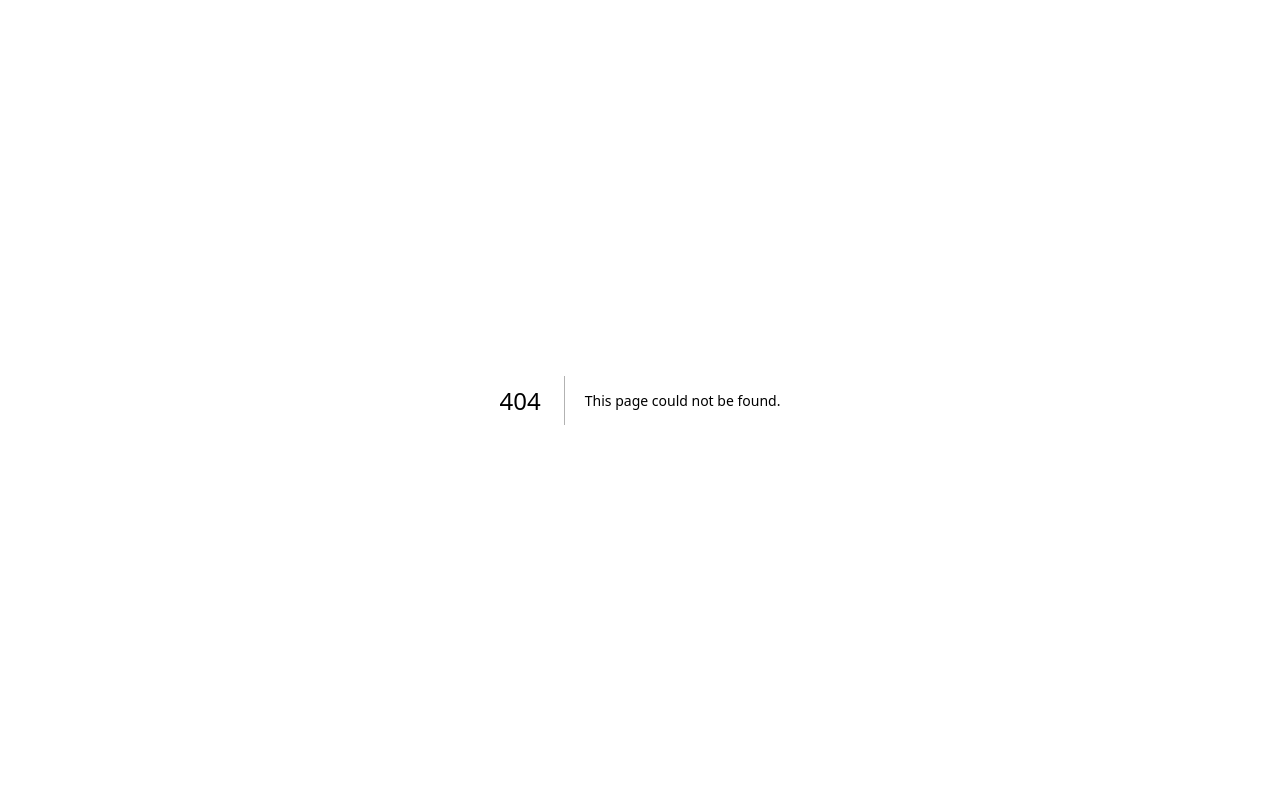
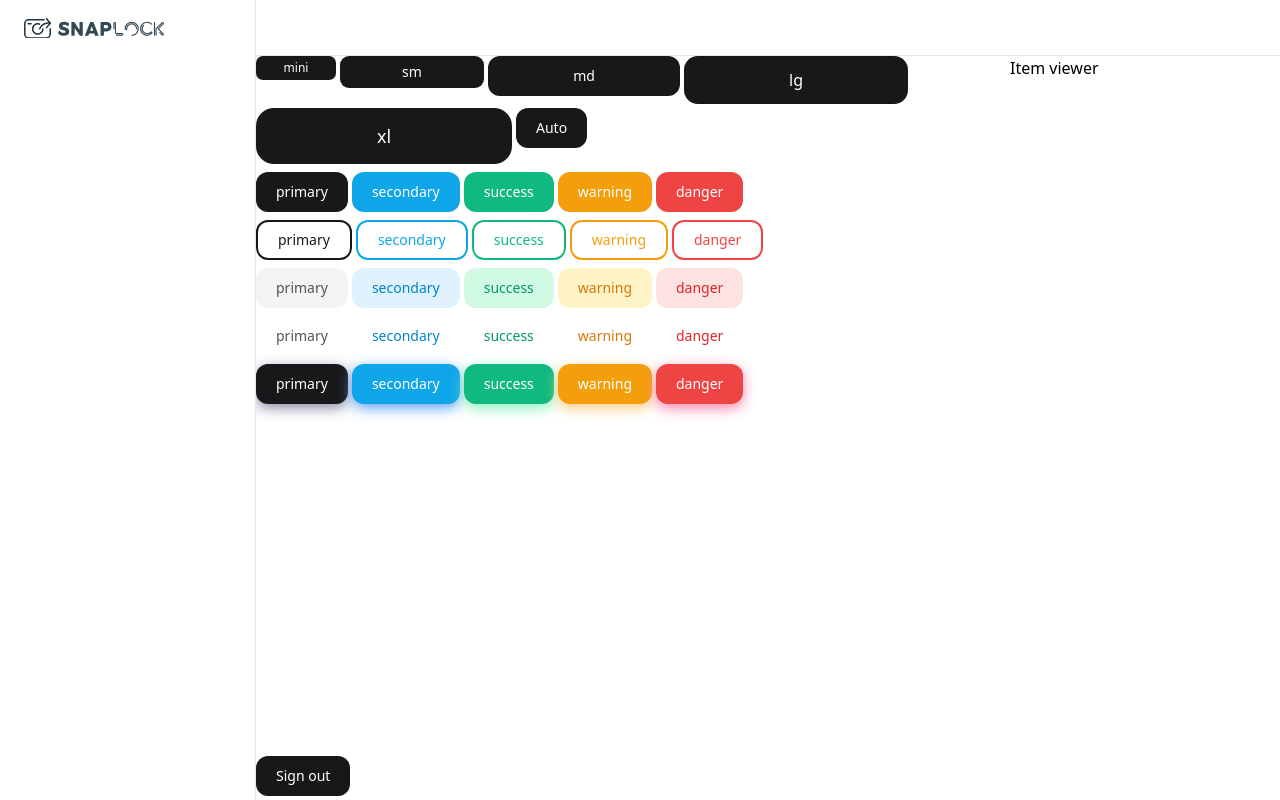
Before and after one commit to emimudev/snaplock, a Next.js app: page /overview in a window 1280 px wide. Before the commit this address had no page. Built offline with nearby package versions, Linux system fonts and the light colour scheme; no server answers.

Commit message:
Add button component

```diff
--- a/package.json
+++ b/package.json
@@ -15,7 +15,8 @@
     "next-auth": "^4.19.2",
     "react": "18.2.0",
     "react-dom": "18.2.0",
-    "react-icons": "^4.7.1"
+    "react-icons": "^4.7.1",
+    "tailwind-variants": "^0.0.30"
   },
   "devDependencies": {
     "autoprefixer": "^10.4.13",
--- /dev/null
+++ b/src/components/button/index.js
@@ -0,0 +1,184 @@
+import { tv } from 'tailwind-variants'
+
+export default function Button({
+  children,
+  className,
+  size,
+  color,
+  bordered = false,
+  rounded,
+  type,
+  flat,
+  ghost,
+  shadow,
+  ...props
+}) {
+  return (
+    <button
+      {...props}
+      className={buttonStyles({
+        class: className,
+        size,
+        color,
+        bordered,
+        rounded,
+        type,
+        ghost,
+        flat,
+        shadow
+      })}
+    >
+      {children}
+    </button>
+  )
+}
+
+const buttonStyles = tv({
+  base: 'relative flex overflow-hidden items-center justify-center rounded-md font-medium focus:outline-none active:scale-[0.97] transition-transform focus-visible:ring hover:transition-colors',
+  variants: {
+    color: {
+      primary: 'bg-zinc-900 hover:bg-zinc-700 text-white',
+      secondary: 'bg-sky-500 hover:bg-sky-600 text-white',
+      success: 'bg-emerald-500 hover:bg-emerald-600 text-white',
+      warning: 'bg-amber-500 hover:bg-amber-600 text-white',
+      danger: 'bg-red-500 hover:bg-red-600 text-white'
+    },
+    size: {
+      xs: 'px-1.5 h-6 text-xs min-w-[5rem] rounded-[7px]',
+      sm: 'px-2.5 h-8 text-sm min-w-[9rem] rounded-[9px]',
+      md: 'px-3.5 h-10 text-sm min-w-[12rem] rounded-[12px]',
+      lg: 'px-5 h-12 text-md min-w-[14rem] rounded-[14px]',
+      xl: 'px-6 h-14 text-lg min-w-[16rem] rounded-[18px]',
+      auto: 'px-5 h-10 text-sm min-w-fit rounded-[12px]'
+    },
+    rounded: {
+      true: 'rounded-full'
+    },
+    bordered: {
+      true: 'border-2 bg-transparent'
+    },
+    flat: {
+      true: ''
+    },
+    ghost: {
+      true: 'bg-transparent'
+    },
+    shadow: {
+      true: ''
+    }
+  },
+  compoundVariants: [
+    {
+      color: 'primary',
+      bordered: true,
+      className: 'text-zinc-900 border-zinc-900 hover:bg-zinc-100'
+    },
+    {
+      color: 'secondary',
+      bordered: true,
+      className: 'text-sky-500 border-sky-500 hover:bg-sky-100'
+    },
+    {
+      color: 'success',
+      bordered: true,
+      className: 'text-emerald-500 border-emerald-500 hover:bg-emerald-100'
+    },
+    {
+      color: 'warning',
+      bordered: true,
+      className: 'text-amber-500 border-amber-500 hover:bg-amber-100'
+    },
+    {
+      color: 'error',
+      bordered: true,
+      className: 'text-red-500 border-red-500 hover:bg-red-100'
+    },
+    // Shadow compound variants
+    {
+      color: 'primary',
+      shadow: true,
+      className: 'shadow-[0_4px_14px_0_#888aa3]'
+    },
+    {
+      color: 'secondary',
+      shadow: true,
+      className: 'shadow-[0_4px_14px_0_#5EA2EF]'
+    },
+    {
+      color: 'success',
+      shadow: true,
+      className: 'shadow-[0_4px_14px_0_#88f1b6]'
+    },
+    {
+      color: 'danger',
+      shadow: true,
+      className: 'shadow-[0_4px_14px_0_#F881AB]'
+    },
+    {
+      color: 'warning',
+      shadow: true,
+      className: 'shadow-[0_4px_14px_0_#F9CB80]'
+    },
+    // Flat compound variants
+    {
+      color: 'primary',
+      flat: true,
+      className: 'bg-zinc-100 text-zinc-600 hover:bg-zinc-200'
+    },
+    {
+      color: 'secondary',
+      flat: true,
+      className: 'bg-sky-100 text-sky-600 hover:bg-sky-200'
+    },
+    {
+      color: 'success',
+      flat: true,
+      className: 'bg-emerald-100 text-emerald-600 hover:bg-emerald-200'
+    },
+    {
+      color: 'warning',
+      flat: true,
+      className: 'bg-amber-100 text-amber-600 hover:bg-amber-200'
+    },
+    {
+      color: 'danger',
+      flat: true,
+      className: 'bg-red-100 text-red-600 hover:bg-red-200'
+    },
+    // Ghost compound variants
+    {
+      color: 'primary',
+      ghost: true,
+      className: 'text-zinc-600 hover:bg-zinc-100'
+    },
+    {
+      color: 'secondary',
+      ghost: true,
+      className: ' text-sky-600 hover:bg-sky-100'
+    },
+    {
+      color: 'success',
+      ghost: true,
+      className: ' text-emerald-600 hover:bg-emerald-100'
+    },
+    {
+      color: 'warning',
+      ghost: true,
+      className: ' text-amber-600 hover:bg-amber-100'
+    },
+    {
+      color: 'danger',
+      ghost: true,
+      className: ' text-red-600 hover:bg-red-100'
+    }
+  ],
+  defaultVariants: {
+    color: 'primary',
+    size: 'auto',
+    rounded: false,
+    bordered: false,
+    flat: false,
+    ghost: false,
+    shadow: false
+  }
+})
--- /dev/null
+++ b/src/components/index.js
@@ -0,0 +1,4 @@
+export { default as Button } from './button'
+export { default as Layout } from './layout'
+export { default as Navbar } from './navbar'
+// export { default as Sidebar } from './sidebar'
--- a/src/components/layout/index.js
+++ b/src/components/layout/index.js
@@ -13,8 +13,8 @@ export default function Layout({ children, user }) {
           <header className="relative h-14 max-h-[56px] ">
             <Navbar user={user} />
           </header>
-          <div className="flex h-[calc(100%-56px)]">
-            <main className="flex flex-auto flex-col overflow-y-auto ">
+          <div className="flex h-[calc(100%-56px)] ">
+            <main className="flex-auto overflow-y-auto overflow-x-hidden ">
               {children}
             </main>
             <div className="flex-0 hidden min-w-[270px] lg:flex ">
@@ -44,7 +44,7 @@ function Sidebar() {
       <div
         onClick={toggleSidebar}
         className={`absolute z-[9999] h-screen w-screen bg-gray-600 bg-gradient-to-bl lg:hidden ${
-          isSidebarOpen ? 'opacity-50' : '-z-[1] opacity-0'
+          isSidebarOpen ? 'flex opacity-50' : 'hidden opacity-0'
         } transition-opacity duration-300`}
       />
     </div>
--- a/src/components/navbar/index.js
+++ b/src/components/navbar/index.js
@@ -1,9 +1,10 @@
 import { useLayoutContext } from '@/context/layoutContext'
+import { memo } from 'react'
 import { TiThMenu } from 'react-icons/ti'
 import Avatar from '../avatar'
 import { BrandHorizontal } from '../icons'
 
-export default function Navbar({ user }) {
+function Navbar({ user }) {
   const { toggleSidebar } = useLayoutContext()
   return (
     <div className="relative flex h-[56px] w-full items-center justify-between gap-2 overflow-hidden border-b border-[rgba(24,24,27,.1)] bg-white px-4 md:px-8 ">
@@ -27,3 +28,5 @@ export default function Navbar({ user }) {
     </div>
   )
 }
+
+export default memo(Navbar)
--- a/src/middleware.js
+++ b/src/middleware.js
@@ -8,7 +8,7 @@ export default async function middleware(req) {
   const session = await getToken({ req })
 
   if (session && req.nextUrl.pathname === '/') {
-    return NextResponse.redirect(new URL('/dashboard', req.url))
+    return NextResponse.redirect(new URL('/overview', req.url))
   }
 
   if (!session && req.nextUrl.pathname !== '/') {
--- a/src/pages/dashboard.js
+++ /dev/null
@@ -1,31 +0,0 @@
-import Layout from '@/components/layout'
-import { getServerUser } from '@/utils'
-import { signOut } from 'next-auth/react'
-
-export default function Dashboard({ user }) {
-  return (
-    <Layout user={user}>
-      <div className="flex min-h-[700px] flex-col">
-        <a
-          href={'/api/auth/signout'}
-          className="flex w-fit rounded bg-blue-500 p-2 text-white"
-          onClick={(e) => {
-            e.preventDefault()
-            signOut()
-          }}
-        >
-          Sign out
-        </a>
-      </div>
-    </Layout>
-  )
-}
-
-export async function getServerSideProps({ req, res }) {
-  const { user } = await getServerUser(req, res)
-  return {
-    props: {
-      user
-    }
-  }
-}
--- /dev/null
+++ b/src/pages/overview.js
@@ -0,0 +1,105 @@
+import { Button, Layout } from '@/components'
+import { getServerUser } from '@/utils'
+import { signOut } from 'next-auth/react'
+
+export default function Overview({ user }) {
+  return (
+    <Layout user={user}>
+      <div className="flex min-h-[700px] flex-col flex-wrap items-start gap-2">
+        <div className="flex flex-wrap gap-1">
+          <Button size="xs">mini</Button>
+          <Button size="sm">sm</Button>
+          <Button size="md">md</Button>
+          <Button size="lg">lg</Button>
+          <Button size="xl">xl</Button>
+          <Button>Auto</Button>
+        </div>
+        <div className="flex flex-wrap gap-1">
+          <Button>primary</Button>
+          <Button color="secondary">secondary</Button>
+          <Button color="success">success</Button>
+          <Button color="warning">warning</Button>
+          <Button color="danger">danger</Button>
+        </div>
+        <div className="flex flex-wrap gap-1">
+          <Button bordered>primary</Button>
+          <Button color="secondary" bordered>
+            secondary
+          </Button>
+          <Button color="success" bordered>
+            success
+          </Button>
+          <Button color="warning" bordered>
+            warning
+          </Button>
+          <Button color="error" bordered>
+            danger
+          </Button>
+        </div>
+        <div className="flex flex-wrap gap-1">
+          <Button flat>primary</Button>
+          <Button color="secondary" flat>
+            secondary
+          </Button>
+          <Button color="success" flat>
+            success
+          </Button>
+          <Button color="warning" flat>
+            warning
+          </Button>
+          <Button color="danger" flat>
+            danger
+          </Button>
+        </div>
+        <div className="flex flex-wrap gap-1">
+          <Button ghost>primary</Button>
+          <Button color="secondary" ghost>
+            secondary
+          </Button>
+          <Button color="success" ghost>
+            success
+          </Button>
+          <Button color="warning" ghost>
+            warning
+          </Button>
+          <Button color="danger" ghost>
+            danger
+          </Button>
+        </div>
+        <div className="flex flex-wrap gap-1">
+          <Button shadow>primary</Button>
+          <Button color="secondary" shadow>
+            secondary
+          </Button>
+          <Button color="success" shadow>
+            success
+          </Button>
+          <Button color="warning" shadow>
+            warning
+          </Button>
+          <Button color="danger" shadow>
+            danger
+          </Button>
+        </div>
+      </div>
+      <Button
+        // href={'/api/auth/signout'}
+        onClick={(e) => {
+          e.preventDefault()
+          signOut()
+        }}
+      >
+        Sign out
+      </Button>
+    </Layout>
+  )
+}
+
+export async function getServerSideProps({ req, res }) {
+  const { user } = await getServerUser(req, res)
+  return {
+    props: {
+      user
+    }
+  }
+}
```
Also changed, not shown: 1 other file (tests, documents, lock files or other folders).
